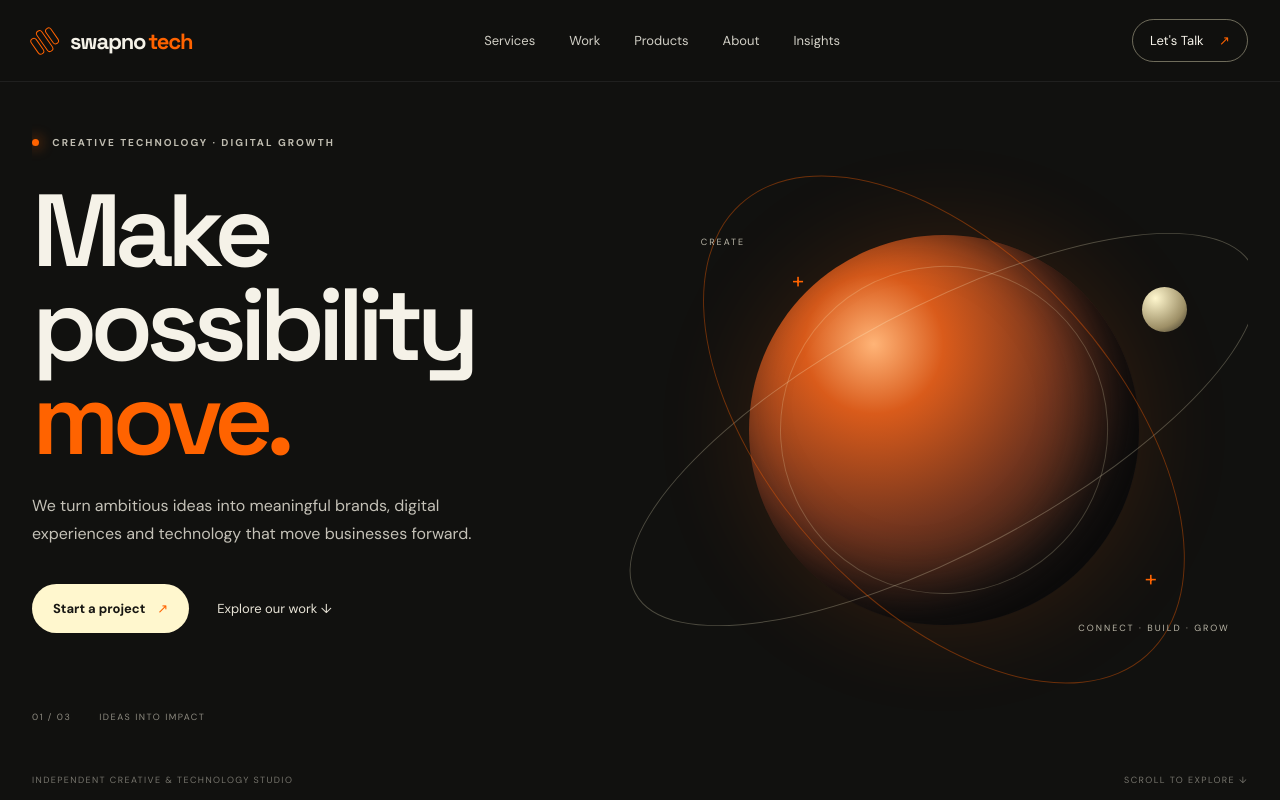
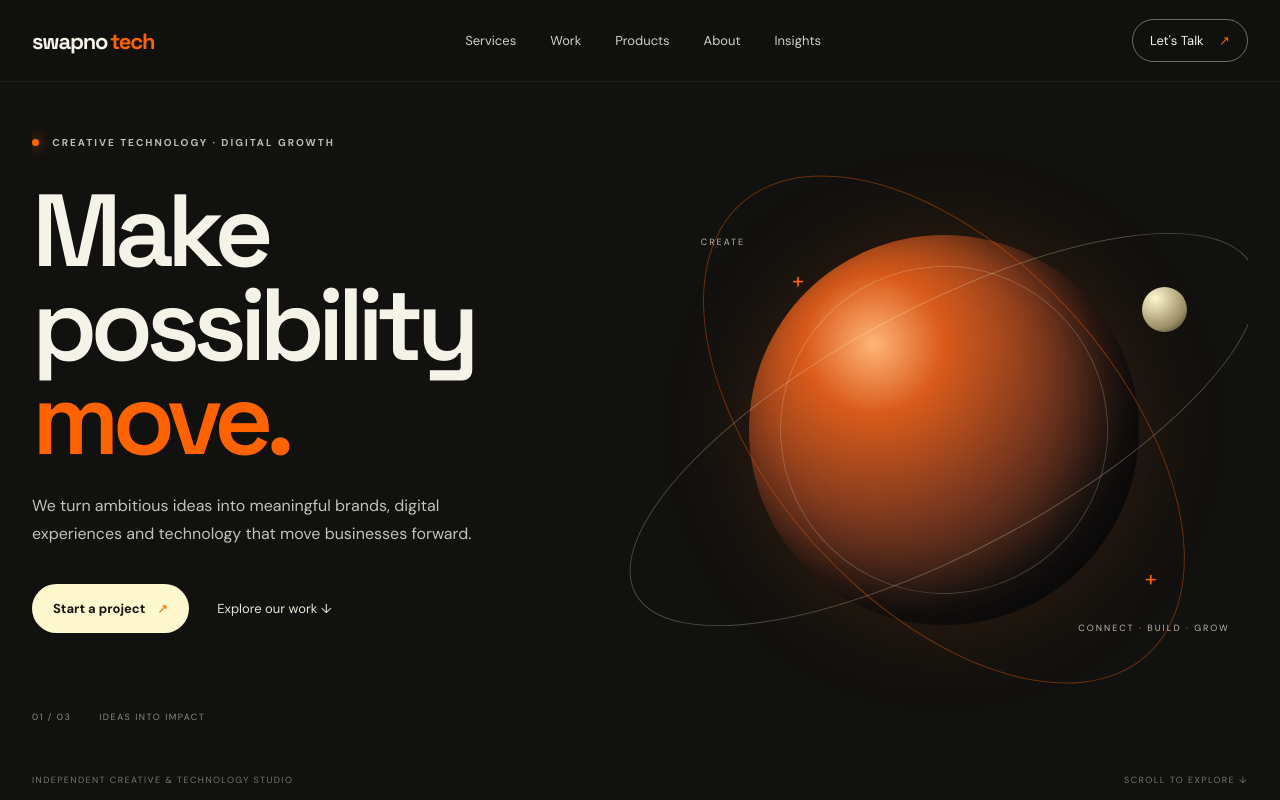
Before and after one commit to mi-murad/SwapnoTech, a React (Vite) app: page / in a window 1280 px wide. Shown: the top 800 px of the page. Built offline with nearby package versions, Linux system fonts and the light colour scheme.

Commit message:
fix: avoid unverified logo artwork and contact details

```diff
--- a/src/App.jsx
+++ b/src/App.jsx
@@ -5,7 +5,6 @@ const navItems = ['Services', 'Work', 'Products', 'About', 'Insights']
 function BrandMark() {
   return (
     <a className="brand" href="#home" aria-label="Swapno Tech home">
-      <span className="brand-symbol" aria-hidden="true"><i /><i /><i /></span>
       <span>swapno<span className="brand-tech">tech</span></span>
     </a>
   )
@@ -104,7 +103,7 @@ function App() {
 
         <section className="contact-section section-wrap" id="contact">
           <p className="eyebrow">HAVE SOMETHING IN MIND?</p><h2>Let's make<br /><em>it happen.</em></h2>
-          <a className="button button-primary" href="mailto:hello@swapnotech.com">Start a conversation <span>↗</span></a>
+          <a className="button button-primary" href="#home">Start a conversation <span>↗</span></a>
         </section>
       </main>
 
```
